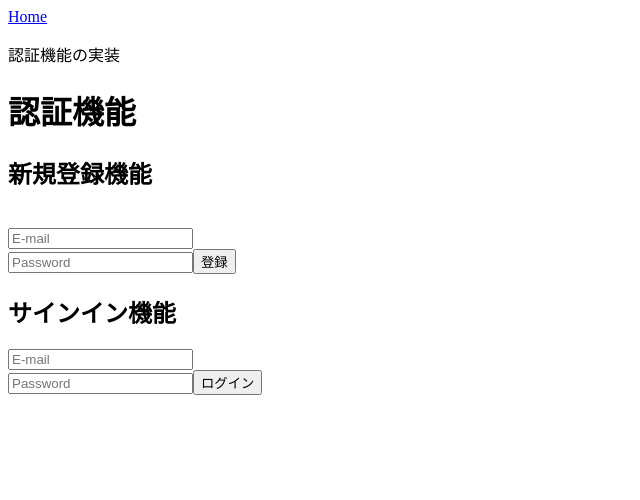
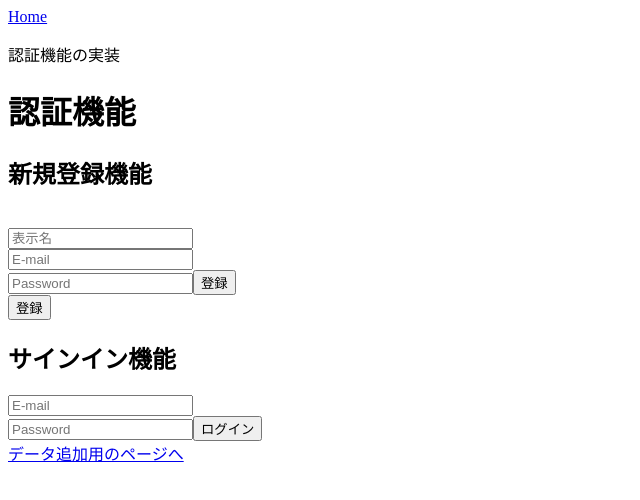
Before and after one commit to Takagineer/study-app, a Next.js app: page / in a window 1280 px wide. Shown: the top 500 px of the page, without its empty margins (0-640 px from the left). Built offline with nearby package versions, Linux system fonts and the light colour scheme; no server answers.

Commit message:
material-uiの導入とusersコレクションデータの取得

```diff
--- a/package.json
+++ b/package.json
@@ -11,6 +11,7 @@
     "logs": "firebase functions:log"
   },
   "dependencies": {
+    "@material-ui/core": "^4.12.3",
     "firebase": "^8.9.0",
     "firebase-admin": "^9.4.2",
     "firebase-functions": "^3.13.1",
--- a/src/firebase.js
+++ b/src/firebase.js
@@ -33,6 +33,25 @@ export const signUpWithEmailAndPassword = async (email, password) => {
 };
 //新規登録メソッド
 
+//新規登録用ののメソッド。https://firebase.google.com/docs/auth/admin/manage-users?hl=ja#create_a_userを参考。
+export const createUser = async (name, email, password) => {
+  try {
+    const user = await firebase.auth().createUser({
+      name: "displayName",
+      email: "email",
+      password: "password",
+    });
+    // await firebase.auth().currentUser.sendEmailVerification;
+
+    alert("登録成功");
+    return user;
+  } catch (error) {
+    alert("errorですよ");
+    console.log(error);
+  }
+};
+//新規登録用ののメソッド
+
 //ログイン用メソッド
 export const signInWithEmailAndPassword = async (email, password) => {
   try {
@@ -62,18 +81,6 @@ export const signOut = async () => {
 };
 //サインアウト用メソッド
 
-firebase.auth().onAuthStateChanged((user) => {
-  if (user) {
-    // User is signed in, see docs for a list of available properties
-    // https://firebase.google.com/docs/reference/js/firebase.User
-    var uid = user.uid;
-    // ...
-  } else {
-    // User is signed out
-    // ...
-  }
-});
-
 export const auth = firebase.auth();
-// export const db = firebase.firestore();
+export const db = firebase.firestore();
 export default firebase;
--- a/src/pages/index.jsx
+++ b/src/pages/index.jsx
@@ -1,11 +1,13 @@
+import Link from 'next/link'
 import { useState } from 'react'
 import App from '../components/App'
-import { signUpWithEmailAndPassword,signInWithEmailAndPassword,signOut } from '../firebase'
+import { signUpWithEmailAndPassword,signInWithEmailAndPassword,signOut,createUser } from '../firebase'
 import {auth} from '../firebase'
 
 export default function Home() {
 
   // const [username,setUsername]=useState('')
+  const [name,setName]=useState('')
   const [email, setEmail] = useState('')
   const [password, setPassword] = useState('')
 
@@ -13,6 +15,9 @@ export default function Home() {
   //   setUsername(e.target.value)
   // }
 
+  const nameValue=(e)=>{
+    setName(e.target.value)
+  }
   const emailValue=(e)=>{
     setEmail(e.target.value)
   }
@@ -26,6 +31,16 @@ export default function Home() {
       email,
       password)
     // setUsername('')
+    setEmail('')
+    setPassword('')
+  }
+  const signUpNew =async() =>{
+    const user=await createUser(
+      name,
+      email,
+      password)
+    // setUsername('')
+    setName('')
     setEmail('')
     setPassword('')
   }
@@ -45,6 +60,13 @@ export default function Home() {
       <h2>新規登録機能</h2>
       <br />
       <input
+        type="displayName"
+        value={name}
+        onChange={nameValue}
+        placeholder="表示名"
+      />
+      < br />
+      <input
         type="email"
         value={email}
         onChange={emailValue}
@@ -58,6 +80,8 @@ export default function Home() {
       placeholder="Password"
       />
       <button onClick={signUp}>登録</button>
+      <br />
+      <button onClick={signUpNew}>登録</button>
 
       <h2>サインイン機能</h2>
       <input
@@ -85,7 +109,9 @@ export default function Home() {
 
       }
 
-
+      <Link href="/AddData">
+        <a>データ追加用のページへ</a>
+      </Link>
 
 
     </App>
```
Also changed, not shown: src/pages/AddData.jsx (added, +27 -0 lines), 1 other file (tests, documents, lock files or other folders).
